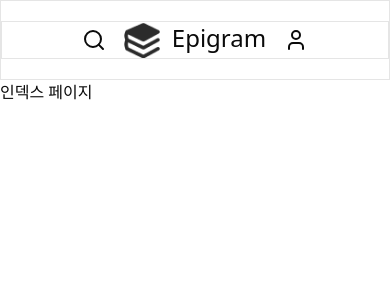
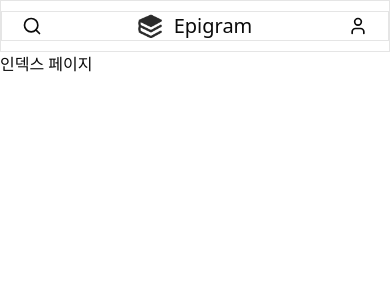
Before and after one commit to codeit-team-personal/epigram, a Next.js app: page / in a window 390 px wide. Shown: the top 300 px of the page. Built offline with nearby package versions, Linux system fonts and the light colour scheme.

Commit message:
fix GNB markup

```diff
--- a/src/components/GlobalNavigationBar.tsx
+++ b/src/components/GlobalNavigationBar.tsx
@@ -3,17 +3,20 @@ import { User, Search } from 'lucide-react';
 
 export default function GlobalNavigationBar() {
   return (
-    <div className='max-w-[1920px] h-[80px] border flex items-center'>
-      <div className='flex border px-20 justify-between items-center grow'>
+    <div className='max-w-[1920px] lg:h-[80px] md:h-[60px] h-[52px] border flex items-center'>
+      <div className='flex border lg:px-20 md:px-15 px-5 justify-between items-center grow'>
         <span>
-          <Search size={24} />
+          <Search className='lg:size-9 size-5' />
         </span>
-        <div className='flex gap-3'>
-          <Image src={'/images/logo.png'} width={36} height={36} alt='logo' />
-          <span className='text-2xl'>Epigram</span>
+        <div className='flex gap-3 items-center'>
+          <div className='relative lg:size-9 size-6'>
+            <Image src={'/images/logo.png'} fill alt='logo' />
+          </div>
+
+          <span className='lg:text-2xl text-xl'>Epigram</span>
         </div>
         <span>
-          <User size={24} />
+          <User className='lg:size-9 size-5' />
         </span>
       </div>
     </div>
```
